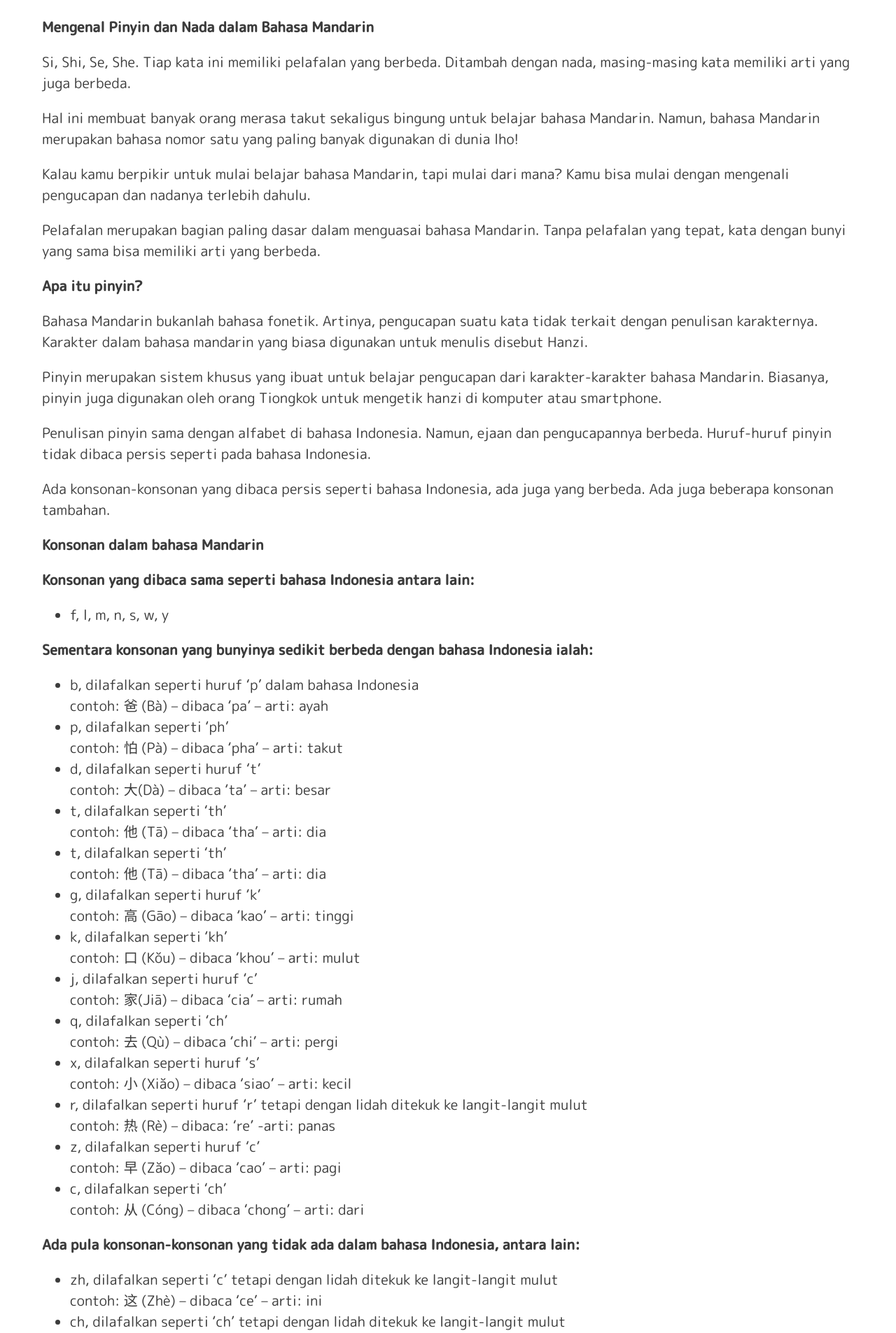
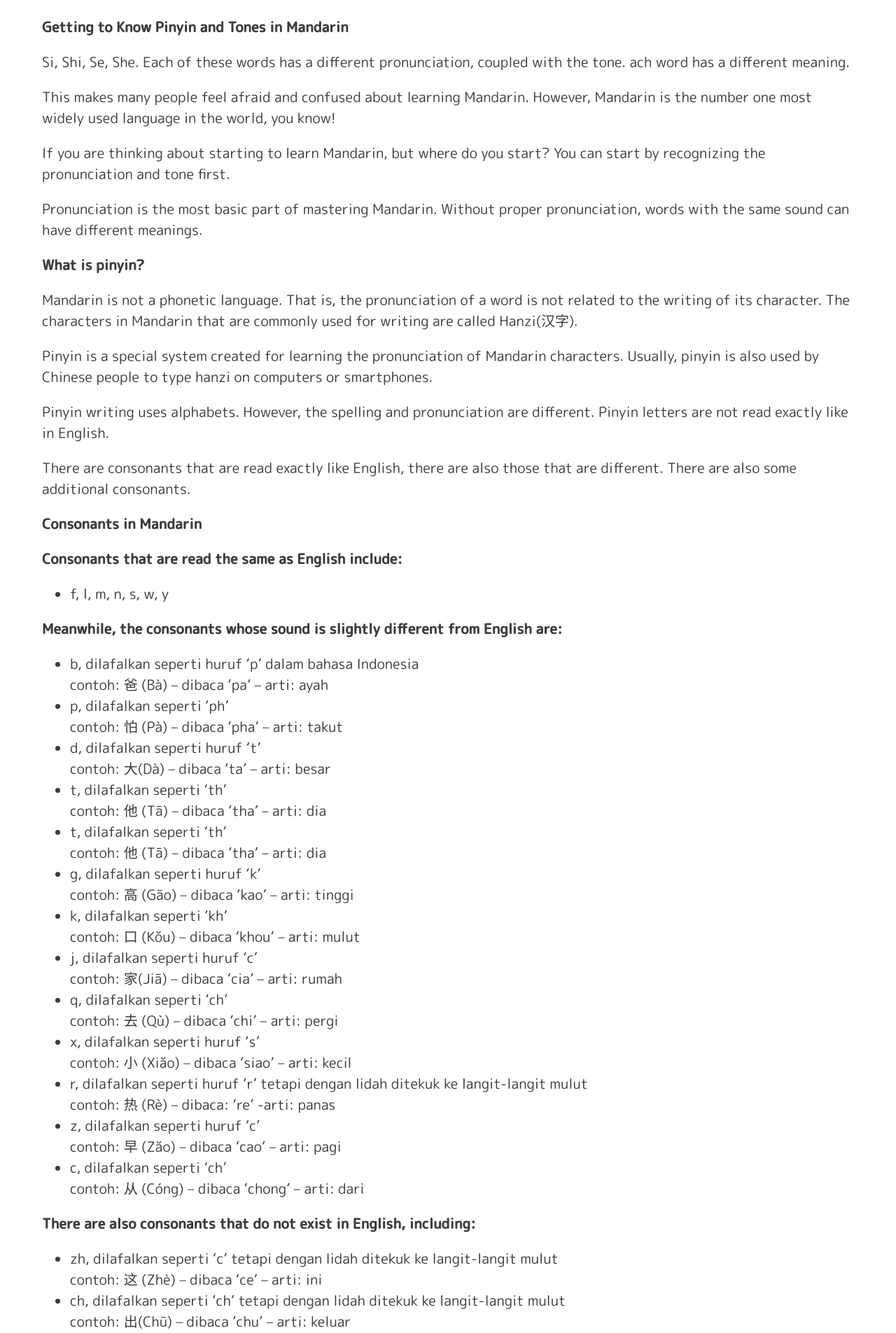
Before and after one commit to kylietan123/Learn-Chinese, a PHP site: page /pronounciation.html in a window 1280 px wide. Shown: the part 621-2526 px from the top of the page at 70% size. Run offline with PHP 8.4, Linux system fonts and the light colour scheme.

Commit message:
pronounciation update
need to come back

```diff
--- a/pronounciation.css
+++ b/pronounciation.css
@@ -33,7 +33,7 @@ a {
     border-top: solid 2px rgb(222, 222, 222);
 }
 
-#EzChineseP {
+#GlowKidsP {
     padding-top: 0px;
     float: left;
     /* border: solid red; */
@@ -44,7 +44,7 @@ a {
     color: white;
 }
 
-#EzChineseImgHref {
+#GlowKidsImgHref {
     margin: -40px;
     padding-left: 30px;
     padding-right: 10px;
@@ -89,7 +89,7 @@ a {
     z-index: 4;
 }
 
-#belajarSusunan {
+#studyArrangement {
     font-size: 40px;
     margin-left: 5%;
     position: absolute;
--- a/pronounciation.html
+++ b/pronounciation.html
@@ -9,10 +9,10 @@
 </head>
 <body>
     <header>
-        <p id="EzChineseP">
-            <a id="EzChineseImgHref" href="index.html">
+        <p id="GlowKidsP">
+            <a id="GlowKidsImgHref" href="index.html">
                 <object align="center" width="140px" height="110px" data="Pictures/Billy In Hat.png"></object>
-            </a>    Ez Chinese
+            </a>    Glow Kids
         </p>
 
         <p id="navBar">
@@ -26,29 +26,29 @@
 
     <!-- ===== Body ===== -->
 <div class="headerPadding"></div>
-<p class="fontBlack" id="belajarSusunan">Belajar mengenal Pinyin dan Nada <br> dalam Bahasa Mandarin</p>
-<img id="background" src="Pictures/Tata Bahasa Background.jpg" alt="">
+<p class="fontBlack" id="studyArrangement">Learn to recognize Pinyin and Tones <br> in Mandarin</p>
+<img id="background" src="Pictures/Grammar Background.jpg" alt="">
 <div class="headerPadding"></div>
 
-<p class="fontBlack"><strong>Mengenal Pinyin dan Nada dalam Bahasa Mandarin</strong></p>
-<p class="fontGrey">Si, Shi, Se, She. Tiap kata ini memiliki pelafalan yang berbeda. Ditambah dengan nada, masing-masing kata memiliki arti yang juga berbeda.</p>
-<p class="fontGrey" >Hal ini membuat banyak orang merasa takut sekaligus bingung untuk belajar bahasa Mandarin. Namun, bahasa Mandarin merupakan bahasa nomor satu yang paling banyak digunakan di dunia lho!</p>
-<p class="fontGrey" >Kalau kamu berpikir untuk mulai belajar bahasa Mandarin, tapi mulai dari mana? Kamu bisa mulai dengan mengenali pengucapan dan nadanya terlebih dahulu.</p>
-<p class="fontGrey" >Pelafalan merupakan bagian paling dasar dalam menguasai bahasa Mandarin. Tanpa pelafalan yang tepat, kata dengan bunyi yang sama bisa memiliki arti yang berbeda.</p>
+<p class="fontBlack"><strong>Getting to Know Pinyin and Tones in Mandarin</strong></p>
+<p class="fontGrey">Si, Shi, Se, She. Each of these words has a different pronunciation, coupled with the tone. <Em></Em>ach word has a different meaning.</p>
+<p class="fontGrey" >This makes many people feel afraid and confused about learning Mandarin. However, Mandarin is the number one most widely used language in the world, you know!</p>
+<p class="fontGrey" >If you are thinking about starting to learn Mandarin, but where do you start? You can start by recognizing the pronunciation and tone first.</p>
+<p class="fontGrey" >Pronunciation is the most basic part of mastering Mandarin. Without proper pronunciation, words with the same sound can have different meanings.</p>
 
-<p class="fontBlack"><strong>Apa itu pinyin?</strong></p>
-<p class="fontGrey" >Bahasa Mandarin bukanlah bahasa fonetik. Artinya, pengucapan suatu kata tidak terkait dengan penulisan karakternya. Karakter dalam bahasa mandarin yang biasa digunakan untuk menulis disebut Hanzi.</p>
-<p class="fontGrey" >Pinyin merupakan sistem khusus yang ibuat untuk belajar pengucapan dari karakter-karakter bahasa Mandarin. Biasanya, pinyin juga digunakan oleh orang Tiongkok untuk mengetik hanzi di komputer atau smartphone.</p>
-<p class="fontGrey" >Penulisan pinyin sama dengan alfabet di bahasa Indonesia. Namun, ejaan dan pengucapannya berbeda. Huruf-huruf pinyin tidak dibaca persis seperti pada bahasa Indonesia.</p>
-<p class="fontGrey" >Ada konsonan-konsonan yang dibaca persis seperti bahasa Indonesia, ada juga yang berbeda. Ada juga beberapa konsonan tambahan.</p>
+<p class="fontBlack"><strong>What is pinyin?</strong></p>
+<p class="fontGrey" >Mandarin is not a phonetic language. That is, the pronunciation of a word is not related to the writing of its character. The characters in Mandarin that are commonly used for writing are called Hanzi(汉字).</p>
+<p class="fontGrey" >Pinyin is a special system created for learning the pronunciation of Mandarin characters. Usually, pinyin is also used by Chinese people to type hanzi on computers or smartphones.</p>
+<p class="fontGrey" >Pinyin writing uses alphabets. However, the spelling and pronunciation are different. Pinyin letters are not read exactly like in English.</p>
+<p class="fontGrey" >There are consonants that are read exactly like English, there are also those that are different. There are also some additional consonants.</p>
 
-<p class="fontBlack"><strong>Konsonan dalam bahasa Mandarin</strong></p>
-<p class="fontBlack"><strong>Konsonan yang dibaca sama seperti bahasa Indonesia antara lain:</strong></p>
+<p class="fontBlack"><strong>Consonants in Mandarin</strong></p>
+<p class="fontBlack"><strong>Consonants that are read the same as English include:</strong></p>
 <ul>
     <li class="fontGrey">f, l, m, n, s, w, y</li>
 </ul>
 
-<p class="fontGrey"><strong>Sementara konsonan yang bunyinya sedikit berbeda dengan bahasa Indonesia ialah:</strong></p>
+<p class="fontGrey"><strong>Meanwhile, the consonants whose sound is slightly different from English are:</strong></p>
 <ul>
     <li class="fontGrey">b, dilafalkan seperti huruf ‘p’ dalam bahasa Indonesia
         <br> contoh: 爸 (Bà) – dibaca ‘pa’ – arti: ayah
@@ -102,7 +102,7 @@
     </li>
 </ul>
 
-<p class="fontBlack"><strong>Ada pula konsonan-konsonan yang tidak ada dalam bahasa Indonesia, antara lain:</strong></p>
+<p class="fontBlack"><strong>There are also consonants that do not exist in English, including:</strong></p>
 <ul>
     <li class="fontGrey">zh, dilafalkan seperti ‘c’ tetapi dengan lidah ditekuk ke langit-langit mulut
         <br> contoh: 这 (Zhè) – dibaca ‘ce’ – arti: ini
@@ -117,7 +117,7 @@
     </li>
 </ul>
 
-<p class="fontBlack"><strong>Sejumlah konsonan memiliki aturan khusus, misalnya:</strong></p>
+<p class="fontBlack"><strong>Some consonants have special rules, for example:</strong></p>
 <li class="fontGrey">
     apabila ‘w’ diikuti dengan huruf ‘u’, maka dilafalkan seperti ‘u’
  <br> contoh: 午安 (Wǔ ān) – dibaca ‘u an’ – arti: selamat siang
@@ -147,30 +147,30 @@
 <p class="fontGrey">Sementara untuk huruf-huruf vokal pada pinyin rata-rata dibaca seperti pada bahasa Indonesia. Namun, terdapat satu huruf vokal tambahan yaitu ‘ü’. Huruf ‘ü’ ini dilafalkan seperti ‘i’ dengan bentuk mulut ‘u’. Contoh:</p>
 <ul><li class="fontGrey">鱼 (Yú) – dibaca ‘yi’ – arti: ikan</li></ul>
 
-<p class="fontBlack"><strong>Nada</strong></p>
-<p class="fontGrey">Bahasa Mandarin merupakan bahasa bernada. Artinya, bunyi yang diucapkan mempengaruhi makna dari kata yang diucapkan. Sebuah kata, jika diucapkan dengan nada yang salah, bisa menyebabkan miskomunikasi.</p>
-<p class="fontGrey">Mandarin memiliki empat nada. Tabel di bawah ini dapat memberikan sedikit penjelasan mengenai nada-nada dalam bahasa Mandarin.</p>
+<p class="fontBlack"><strong>Tone</strong></p>
+<p class="fontGrey">Mandarin is a tonal language. That is, the sound spoken affects the meaning of the words spoken. A word, if said in the wrong tone, can cause miscommunication.</p>
+<p class="fontGrey">Mandarin has four tones. The table below can provide some explanation regarding the tones in Mandarin.</p>
 <table>
     <tr>
         <th class="fontBlack">
-            Nada
+            Tone
         </th>
         <th class="fontBlack">
-            Bunyi
+            Sound
         </th>
         <th class="fontBlack">
-            Goresan
+            Stroke
         </th>
         <th class="fontBlack">
-            Contoh
+            Example
         </th>
     </tr>
     <tr>
         <td class="fontGrey" >
-            Nada ke-1
+            Tone 1
         </td>
         <td class="fontGrey">
-            Suara tinggi yang datar
+            Flat high voice
         </td>
         <td class="fontGrey">
             ˉ
@@ -181,10 +181,10 @@
     </tr>
     <tr>
         <td class="fontGrey" >
-            Nada ke-2
+            Tone 2
         </td>
         <td class="fontGrey">
-            Nada naik dari rendah ke tinggi seperti sedang mengucapkan kalimat tanya
+            The tone rises from low to high as if you are saying a question
         </td>
         <td class="fontGrey">
             ˊ
@@ -195,10 +195,10 @@
     </tr>
     <tr>
         <td class="fontGrey" >
-            Nada ke-3
+            Tone 3
         </td>
         <td class="fontGrey">
-            Nada melengkung dari turun kemudian naik lagi, sesuai dengan goresannya
+            The tone curves from down to then up again, according to the stroke
         </td>
         <td class="fontGrey">
             ˇ
@@ -209,10 +209,10 @@
     </tr>
     <tr>
         <td class="fontGrey" >
-            Nada ke-4
+            Tone 4
         </td>
         <td class="fontGrey">
-            Nada turun dari tinggi ke rendah dan diucapkan dengan pendek dan kuat
+            The notes fall from high to low and are pronounced short and strong
         </td>
         <td class="fontGrey">
             ˋ
@@ -223,17 +223,17 @@
     </tr>
 </table>
 
-<p class="fontGrey">Nada ketiga dalam bahasa Mandarin memiliki aturan spesial. Ketika nada ketiga diikuti dengan nada ketiga lainnya, nada pada kata pertama otomatis berubah menjadi nada kedua. Namun dalam penulisan, nada keduanya tetap ditulis dalam bentuk nada ketiga.</p>
-<p class="fontGrey">Contoh: <br> 你 + 好 (Nǐ+ hǎo) menjadi 你 好 (ní hǎo) </p>
+<p class="fontGrey">The third tone in Mandarin has a special rule. When a third tone is followed by another third tone, the tone of the first word automatically changes to the second tone. However, in pinyin, the second tone is still written in the form of the third tone.</p>
+<p class="fontGrey">Example: <br> 你 + 好 (Nǐ+ hǎo) becomes 你 好 (ní hǎo) </p>
 
     <!-- ===== Footer ====== -->
     <footer>
         <address>
-            <p class="footerP"> <object class="footerIcon" align = "center" data ="Icons/icons8-copyright-all-rights-reserved-24.png" width="20px" height="20px" alt=""> </object> 2022 Ez Chinese</p>
+            <p class="footerP"> <object class="footerIcon" align = "center" data ="Icons/icons8-copyright-all-rights-reserved-24.png" width="20px" height="20px" alt=""> </object> 2024 Glow Kids</p>
             <p class="footerP"> <object class="footerIcon" align = "center" data ="Icons/icons8-phone-50 (1).png" width="20px" height="20px" alt=""></object> Phone : 08123456789</p>
-            <p class="footerP"> <object class="footerIcon" align = "center" data ="Icons/icons8-mail-50.png"      width="20px" height="20px" alt=""></object> E-mail : ezchinese@gmail.com</p>
-            <p class="footerP"> <object class="footerIcon" align = "center" data ="Icons/icons8-instagram-24.png" width="20px" height="20px" alt=""></object> Instagram : @ezchinese</p>
-            <p class="footerP"> <object class="footerIcon" align = "center" data ="Icons/icons8-internet-30.png"  width="20px" height="20px" alt=""></object> EzChinese.com Jepara Tech Ltd. </p>
+            <p class="footerP"> <object class="footerIcon" align = "center" data ="Icons/icons8-mail-50.png"      width="20px" height="20px" alt=""></object> E-mail : GlowKids@gmail.com</p>
+            <p class="footerP"> <object class="footerIcon" align = "center" data ="Icons/icons8-instagram-24.png" width="20px" height="20px" alt=""></object> Instagram : @GlowKids</p>
+            <p class="footerP"> <object class="footerIcon" align = "center" data ="Icons/icons8-internet-30.png"  width="20px" height="20px" alt=""></object> GlowKids.com Tech Ltd. </p>
         </address>
     </footer>
 
```
